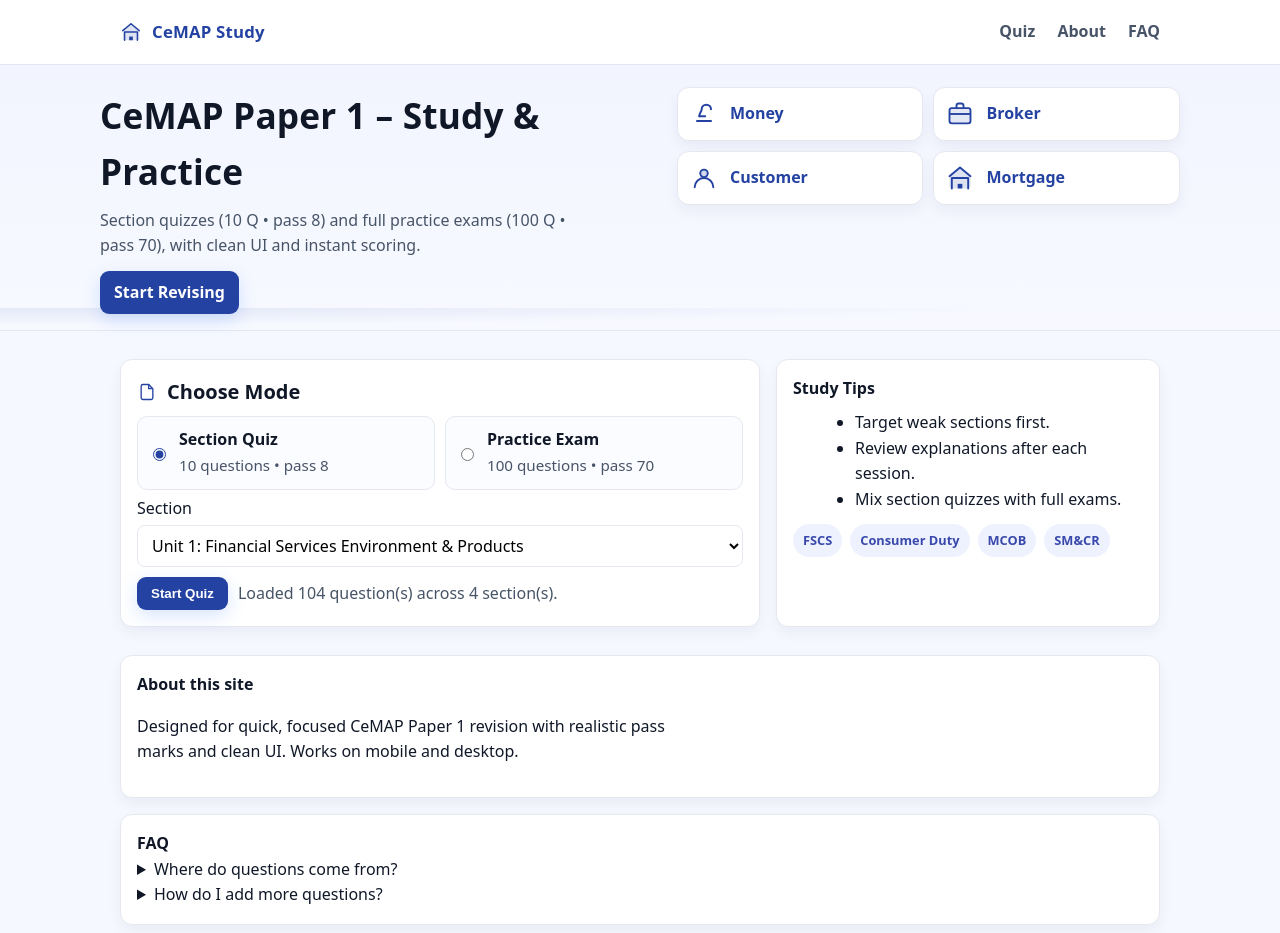
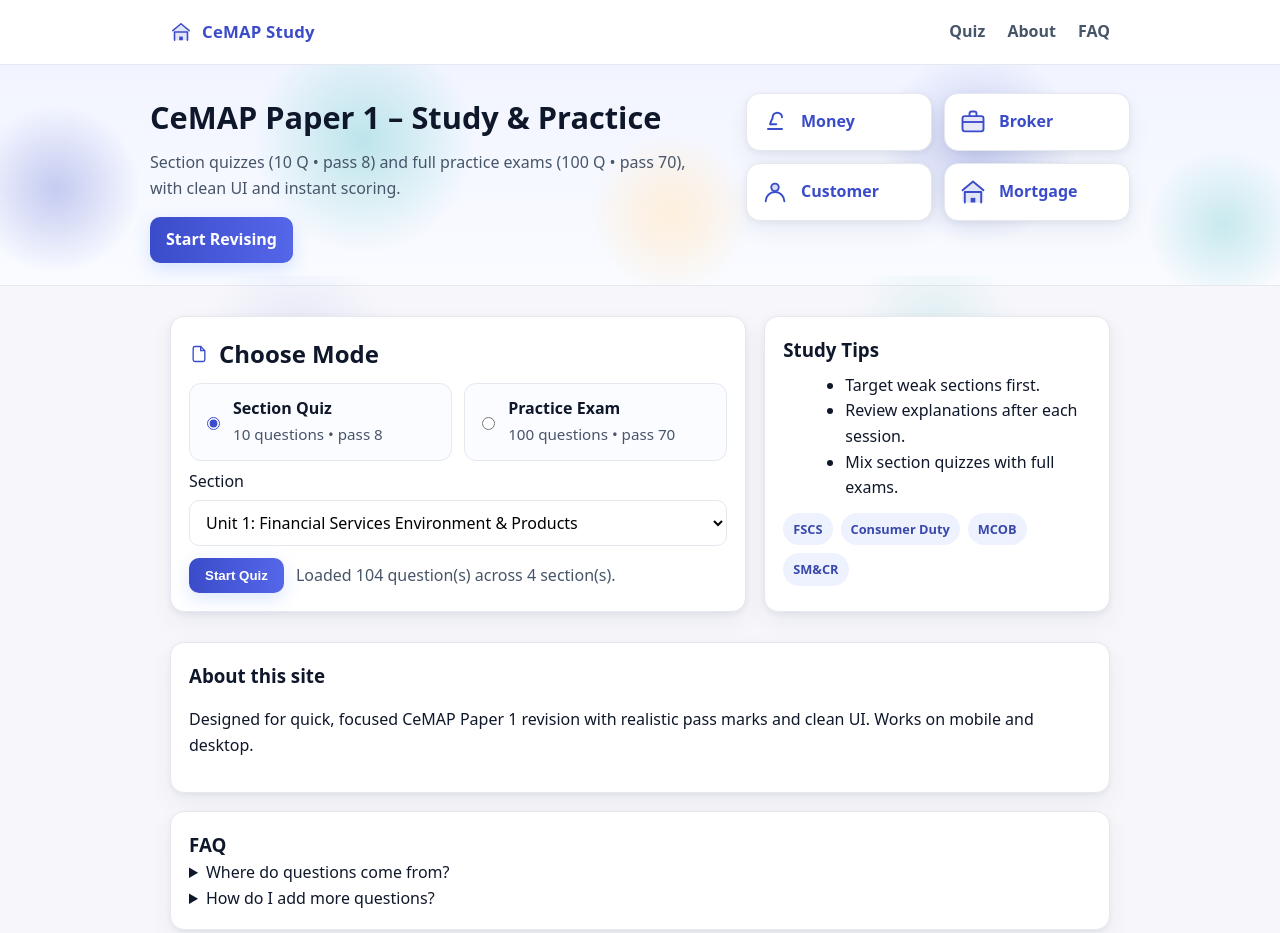
Before and after one commit to TUSSGRAY/Free-CeMap-Quiz-Based-Study-App, a plain HTML site: page index.html in a window 1280 px wide. Shown: the top 933 px of the page. Drawn offline with Linux system fonts and the light colour scheme.

Commit message:
Update Styles.css

```diff
--- a/Styles.css
+++ b/Styles.css
@@ -1,16 +1,17 @@
-/* ===== Design tokens ===== */
+/* ===== Colour system ===== */
 :root{
-  --bg: #F6F8FF;
+  /* study palette: deep indigo + teal + soft sand */
+  --bg: #F7F7FB;
   --surface: #ffffff;
-  --ink: #101828;
-  --muted: #475467;
+  --ink: #0f172a;      /* slate-900 */
+  --muted: #475569;    /* slate-600 */
   --line: #E6E8F0;
 
-  --brand: #2442A2;      /* deep study blue */
-  --brand-2: #3E7BFA;    /* brighter blue */
-  --accent: #16a34a;     /* pass green */
-  --warn: #eab308;       /* amber */
-  --danger: #ef4444;     /* red */
+  --brand: #3B4CCA;    /* indigo/royal */
+  --brand-2: #00A7A7;  /* teal */
+  --accent: #16a34a;   /* green */
+  --danger: #ef4444;   /* red */
+  --sand: #FFEDD5;     /* light orange sand */
 
   --radius: 14px;
   --shadow: 0 10px 24px rgba(18,29,74,.06), 0 2px 6px rgba(18,29,74,.06);
@@ -22,18 +23,14 @@
   font-family: ui-sans-serif, system-ui, -apple-system, Segoe UI, Roboto, Arial, "Apple Color Emoji", "Segoe UI Emoji";
   color: var(--ink);
   background: var(--bg);
-  line-height: 1.5;
+  line-height: 1.6;
 }
 
-/* ===== Layout ===== */
-.wrap{ max-width: 1080px; margin: 0 auto; padding: 0 20px; }
-.stack{ display: grid; gap: 22px; margin: 42px 0; }
-.cards{ display: grid; grid-template-columns: 1.5fr .9fr; gap: 22px; }
-@media (max-width: 900px){
-  .cards{ grid-template-columns: 1fr; }
-}
+/* Layout */
+.wrap{ max-width: 980px; margin: 0 auto; padding: 0 20px; }
+.stack{ display: grid; gap: 18px; margin: 30px 0; }
 
-/* ===== Top bar ===== */
+/* Top bar */
 .topbar{
   background: var(--surface);
   border-bottom: 1px solid var(--line);
@@ -45,112 +42,152 @@
 .nav a{ color: var(--muted); text-decoration:none; margin-left: 18px; font-weight:600; }
 .nav a:hover{ color: var(--brand); }
 
-/* ===== Hero ===== */
+/* Hero with non-overlapping 2D shapes BEHIND text */
 .hero{
   position: relative;
-  background: linear-gradient(180deg, #f2f5ff 0%, #f7f9ff 100%);
+  background: linear-gradient(180deg, #f2f5ff 0%, #f9fbff 100%);
+  overflow: hidden;
   border-bottom: 1px solid var(--line);
 }
-.hero-inner{
-  display:grid; grid-template-columns: 1.2fr .8fr; gap: 26px; padding: 38px 0 26px;
+.hero::before,
+.hero::after{
+  content:"";
+  position:absolute;
+  inset:auto auto 0 auto;
+  width:120vw; height:240px;
+  left:50%; transform:translateX(-50%);
+  background:
+    radial-gradient(120px 120px at 12% 60%, rgba(59,76,202,.14) 0, transparent 70%),
+    radial-gradient(160px 160px at 32% 40%, rgba(0,167,167,.12) 0, transparent 70%),
+    radial-gradient(110px 110px at 52% 70%, rgba(255,237,213,.55) 0, transparent 72%),
+    radial-gradient(140px 140px at 72% 42%, rgba(59,76,202,.12) 0, transparent 70%),
+    radial-gradient(110px 110px at 88% 75%, rgba(0,167,167,.10) 0, transparent 70%);
+  pointer-events:none;
+  z-index:0;
 }
-@media (max-width: 900px){
-  .hero-inner{ grid-template-columns: 1fr; }
-}
-.hero-copy h1{ margin:0 0 8px; font-size: clamp(1.5rem, 2.8vw, 2.2rem); }
-.hero-copy p{ color: var(--muted); margin: 0 0 18px; max-width: 54ch; }
-.hero-art{ display:grid; grid-template-columns: repeat(2, minmax(120px,1fr)); gap:12px; align-content:start; }
+.hero-inner{ position:relative; z-index:1; display:grid; grid-template-columns: 1.2fr .8fr; gap: 20px; padding: 28px 0 22px; }
+@media (max-width: 900px){ .hero-inner{ grid-template-columns: 1fr; } }
+
+.hero-copy h1{ margin:0 0 8px; font-size: clamp(1.5rem, 2.4vw, 2rem); color: var(--ink); }
+.hero-copy p{ color: var(--muted); margin: 0 0 16px; max-width: 60ch; }
+
+.hero-art{ display:grid; grid-template-columns: repeat(2, minmax(130px,1fr)); gap:12px; align-content:start; }
 .tile{
   background: var(--surface);
   border:1px solid var(--line);
-  border-radius: 16px;
-  padding: 16px;
+  border-radius: 14px;
+  padding: 14px;
   box-shadow: var(--shadow);
   display:flex; align-items:center; gap:12px; font-weight:700; color: var(--brand);
 }
 .i{ width:20px; height:20px; color: var(--brand); }
 .big{ width:28px; height:28px; }
-.pattern{
-  position:absolute; inset:auto 0 0 0; height: 22px;
-  background-image: radial-gradient(ellipse at 20px -8px, rgba(36,66,162,.25), transparent 60%);
-  opacity:.5;
+
+/* App background shapes (very subtle, behind cards, not overlapping text) */
+.app{
+  position: relative;
 }
+.app::before{
+  content:"";
+  position:absolute; inset:-40px 0 auto 0; height: 180px; z-index:0;
+  background:
+    radial-gradient(140px 140px at 15% 40%, rgba(59,76,202,.10) 0, transparent 70%),
+    radial-gradient(120px 120px at 80% 30%, rgba(0,167,167,.10) 0, transparent 70%);
+  pointer-events:none;
+}
+.cards, .card, #quiz, #result, #about, #faq{ position:relative; z-index:1; }
 
-/* ===== Cards & common ===== */
+/* Cards & common */
 .card{
   background: var(--surface);
   border: 1px solid var(--line);
   border-radius: var(--radius);
   box-shadow: var(--shadow);
-  padding: 20px;
+  padding: 18px;
 }
-.card-head{ display:flex; align-items:center; gap:10px; margin-bottom: 10px; }
+.cards{ display:grid; grid-template-columns: 1.5fr .9fr; gap: 18px; }
+@media (max-width: 900px){ .cards{ grid-template-columns:1fr; } }
+
+.card-head{ display:flex; align-items:center; gap:10px; margin-bottom: 8px; }
 .card h2, .card h3{ margin:0; }
+
 .tips ul{ margin: 8px 0 12px 22px; }
 .badges{ display:flex; flex-wrap:wrap; gap:8px; }
 .badge{ background:#EEF2FF; color:#3949AB; padding:6px 10px; border-radius:999px; font-weight:700; font-size:.8rem; }
 
-/* ===== Options ===== */
-.options-grid{ display:grid; grid-template-columns: repeat(2, minmax(180px, 1fr)); gap:14px; margin: 12px 0 8px; }
+/* Options */
+.options-grid{ display:grid; grid-template-columns: repeat(2, minmax(180px, 1fr)); gap:12px; margin: 10px 0 6px; }
 @media (max-width: 600px){ .options-grid{ grid-template-columns: 1fr; } }
 .option{
   display:flex; gap:10px; align-items:center;
   border:1px solid var(--line); border-radius:12px; padding:12px; cursor:pointer; background:#fbfcff;
 }
-.option:hover{ border-color:#cfd6ff; box-shadow: 0 0 0 3px #e8edff; }
+.option:hover{ border-color:#cfe6ff; box-shadow: 0 0 0 3px #e8f2ff; }
 .option input{ accent-color: var(--brand); }
 .option-body strong{ display:block; }
 .option-body span{ color:var(--muted); font-size:.95rem; }
 
-/* ===== Fields & actions ===== */
+/* Fields & actions */
 .field{ display:grid; gap:6px; margin: 8px 0 6px; }
 select{
   padding: 10px 12px; border-radius: 10px; border:1px solid var(--line); background: #fff; font: inherit;
 }
-.actions{ display:flex; align-items:center; gap:12px; margin-top: 14px; flex-wrap:wrap; }
+.actions{ display:flex; align-items:center; gap:12px; margin-top: 12px; flex-wrap:wrap; }
 .note{ color: var(--muted); }
 
-/* ===== Buttons ===== */
+/* Buttons */
 .btn{ border:0; border-radius: 10px; padding: 10px 16px; font-weight:800; cursor:pointer; text-decoration:none; display:inline-flex; align-items:center; gap:8px; }
-.btn-primary{ background: var(--brand); color:#fff; box-shadow: 0 6px 18px rgba(62,123,250,.2); }
+.btn-primary{ background: linear-gradient(90deg, var(--brand), #5567e9); color:#fff; box-shadow: 0 6px 18px rgba(62,123,250,.18); }
 .btn-primary:hover{ filter: brightness(.98); }
 .btn-secondary{ background:#ECF2FF; color:#1e3a8a; }
 .btn-link{ color: var(--brand); background: transparent; padding-left:0; }
 
-/* ===== Quiz UI ===== */
+/* Quiz UI */
 .quiz-top{
-  display:grid; grid-template-columns: auto 1fr auto; gap: 12px; align-items:center;
-  margin-bottom: 10px;
+  display:grid; grid-template-columns: auto 1fr auto; gap: 10px; align-items:center; margin-bottom: 8px;
 }
 .chip{
   background:#EAF2FF; color:#1d4ed8; border:1px solid #cfe0ff; padding:6px 10px; border-radius:999px; font-weight:700;
 }
-.progress-wrap{
-  background:#EEF2FF; border-radius:999px; height:10px; overflow:hidden; border:1px solid #dfe6ff;
-}
-.progress-bar{ height:100%; width:0%; background: linear-gradient(90deg, #3E7BFA, #7BA5FF); transition: width .25s ease; }
+.progress-wrap{ background:#EEF2FF; border-radius:999px; height:8px; overflow:hidden; border:1px solid #dfe6ff; }
+.progress-bar{ height:100%; width:0%; background: linear-gradient(90deg, #3B4CCA, #00A7A7); transition: width .25s ease; }
 .progress-txt{ color: var(--muted); font-weight:700; font-size:.95rem; }
+.question{ margin: 2px 0 8px; }
 
-.question{ margin: 6px 0 12px; }
+/* Answer choices */
 .choices{ display:grid; gap:10px; }
 .choices label{
   display:block; border:1px solid var(--line); border-radius:12px; padding:12px; cursor:pointer; background:#fff;
+  transition: border-color .2s ease, box-shadow .2s ease, background .2s ease;
 }
 .choices label:hover{ border-color:#d8def8; box-shadow: 0 0 0 3px #edf1ff; }
 .choices input{ margin-right:8px; accent-color: var(--brand); }
 
-/* ===== Result ===== */
+/* Reveal states (only after answering) */
+.choice-correct{
+  border-color: rgba(22,163,74,.45) !important;
+  background: linear-gradient(0deg, rgba(22,163,74,.09), rgba(22,163,74,.09)), #fff !important;
+  box-shadow: 0 0 0 3px rgba(22,163,74,.15) !important;
+}
+.choice-wrong{
+  border-color: rgba(239,68,68,.45) !important;
+  background: linear-gradient(0deg, rgba(239,68,68,.08), rgba(239,68,68,.08)), #fff !important;
+  box-shadow: 0 0 0 3px rgba(239,68,68,.15) !important;
+}
+.choice-disabled{ opacity:.72; pointer-events:none; }
+
+/* Result */
 .result-head{ display:flex; align-items:center; gap:10px; }
 .lead{ font-size:1.05rem; color: var(--muted); }
 .result .i{ color: var(--accent); }
 
-/* ===== Footer ===== */
+/* Footer */
 .footer{
-  margin-top: 40px; padding: 24px 0; color: var(--muted);
+  margin-top: 34px; padding: 18px 0; color: var(--muted);
   border-top: 1px solid var(--line); background: #fafbff;
 }
 
-/* ===== Toast ===== */
+/* Toast */
 .toast{
   position: fixed; left: 50%; bottom: 22px; transform: translateX(-50%) translateY(20px);
   background: #111827; color: #fff; padding: 10px 14px; border-radius: 10px; opacity: 0; pointer-events:none;
@@ -158,60 +195,6 @@
 }
 .toast.show{ opacity: 1; transform: translateX(-50%) translateY(0); }
 
-/* ===== Helpers ===== */
+/* Helpers */
 .hidden{ display:none !important; }
-code{ background:#f3f4f6; padding:2px 6px; border-radius:6px; },
-/* ===== SPACING/RHYTHM TUNE-UP (overrides) ===== */
-
-/* 1) container width + vertical rhythm */
-.wrap{ max-width: 980px; }
-.stack{ gap: 16px; margin: 28px 0; }
-
-/* 2) typography scale (less jumpy) */
-body{ line-height: 1.6; font-size: 16px; }
-h1{ font-size: clamp(1.4rem, 2.2vw, 1.9rem); letter-spacing:.2px; margin: 0 0 8px; }
-h2{ font-size: clamp(1.05rem, 1.7vw, 1.25rem); margin: 0 0 6px; }
-h3{ font-size: 1rem; margin: 0 0 6px; }
-p, li{ max-width: 62ch; }
-
-/* 3) hero: less height, tighter grid */
-.hero-inner{ grid-template-columns: 1fr .9fr; gap: 18px; padding: 22px 0 16px; }
-.hero-copy p{ margin: 0 0 12px; }
-.hero-art{ grid-template-columns: repeat(2, minmax(110px,1fr)); gap:10px; }
-.tile{ padding: 12px; border-radius: 12px; box-shadow: 0 6px 14px rgba(18,29,74,.05); }
-
-/* 4) cards: reduce padding and shadow; unify gaps */
-.card{ padding: 16px; border-radius: 12px; box-shadow: 0 6px 14px rgba(18,29,74,.05); }
-.cards{ gap: 16px; }
-.card-head{ margin-bottom: 6px; }
-
-/* 5) options + fields: denser, but comfy */
-.options-grid{ gap: 10px; margin: 8px 0 6px; }
-.option{ padding: 10px; border-radius: 10px; }
-.field{ gap: 4px; margin: 6px 0 4px; }
-select{ padding: 8px 10px; border-radius: 8px; }
-
-/* 6) buttons + actions: tuck in spacing */
-.actions{ gap: 10px; margin-top: 10px; }
-.btn{ padding: 9px 14px; border-radius: 9px; }
-
-/* 7) quiz area: bring content closer */
-.quiz-top{ gap: 10px; margin-bottom: 6px; }
-.question{ margin: 2px 0 8px; }
-.choices{ gap: 8px; }
-.choices label{ padding: 10px; border-radius: 10px; }
-
-/* 8) progress bar: thinner */
-.progress-wrap{ height: 8px; }
-
-/* 9) footer: slimmer */
-.footer{ margin-top: 28px; padding: 16px 0; }
-
-/* 10) mobile refinements */
-@media (max-width: 900px){
-  .hero-inner{ grid-template-columns: 1fr; padding: 18px 0 10px; }
-}
-@media (max-width: 600px){
-  .wrap{ padding: 0 16px; }
-  .options-grid{ grid-template-columns: 1fr; }
-}
+code{ background:#f3f4f6; padding:2px 6px; border-radius:6px; }
```
